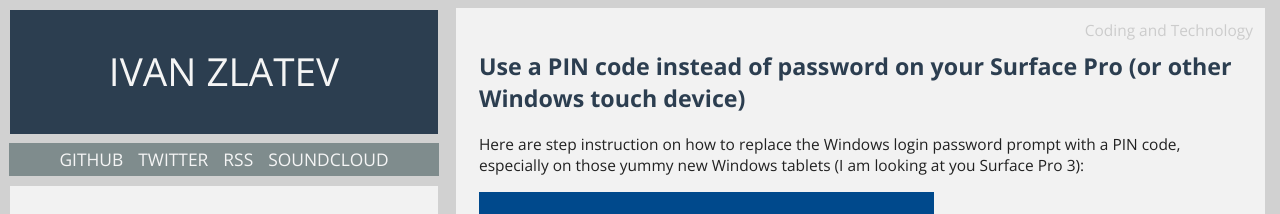
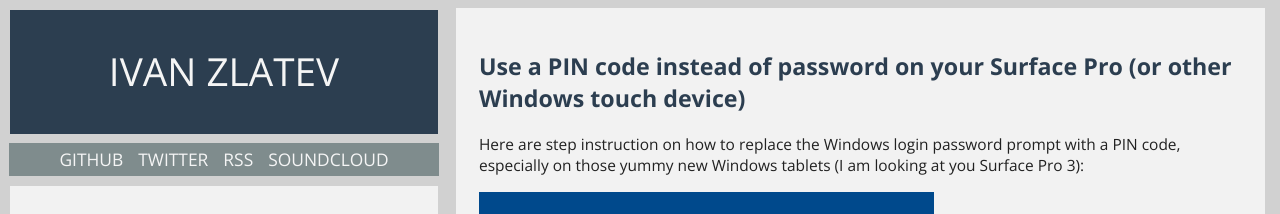
Before and after one commit to ivanz/ivanz.github.io, a Jekyll site: the page built from index.html, in a window 1280 px wide and 900 px high. Shown: the top 214 px of the window. Built offline with Jekyll 4.4.1, drawn with Linux system fonts in a browser that asks for light colours; the list of posts is cut into pages by our own code; some of the changed text lies outside the part shown.

Commit message:
Hide post categories

```diff
--- a/index.html
+++ b/index.html
@@ -7,7 +7,7 @@ layout: default
     {% for post in paginator.posts %}
         <article class="module color-3">
                 <h2><a href="{{ site.url }}{{ post.url }}" title="{{ post.title }}">{{ post.title }}</a></h2>
-                <span class="category">{{ post.categories | array_to_sentence_string }}</span>
+                <!-- <span class="category">{{ post.categories | array_to_sentence_string }}</span> -->
 
                 <p>{{ post.content | split:'<!--break-->' | first }}<p>
                 {% if post.content contains '<!--break-->' %}
```
